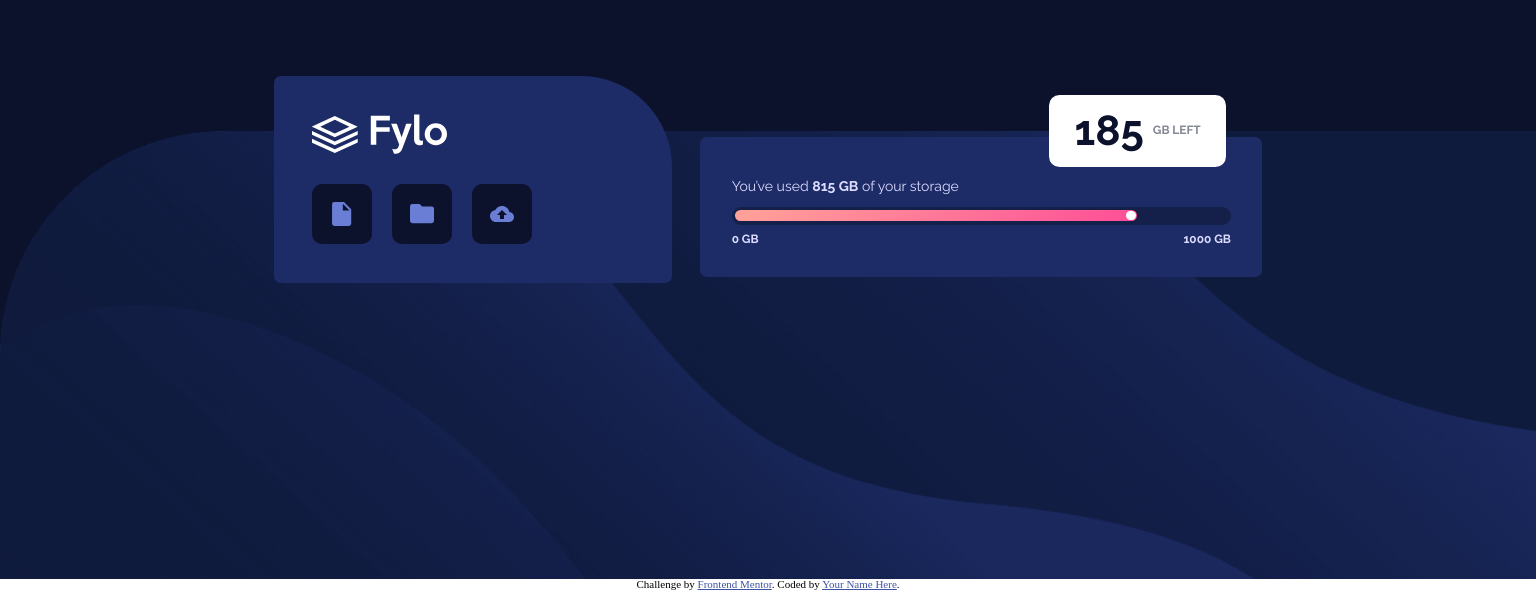
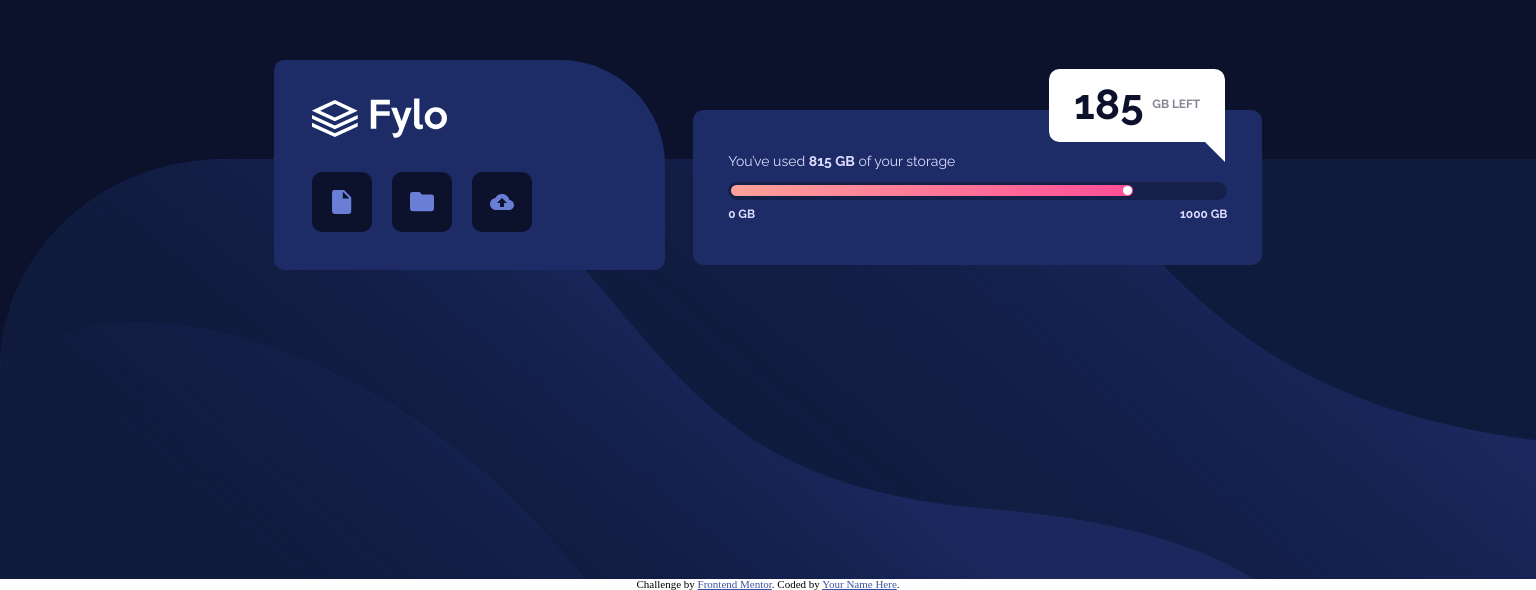
Before and after one commit to 404-azerty/data-storage-component, a plain HTML site: page index.html in a window 1536 px wide. Shown: the part 221-811 px from the top of the page. Drawn offline with Linux system fonts and the light colour scheme.

Commit message:
desktop ok

```diff
--- a/style.css
+++ b/style.css
@@ -290,30 +290,34 @@ article:last-child #size-indicator #progress-min-max {
   /* General */
   main {
     background: no-repeat url('./images/bg-desktop.png') var(--very-dark-blue) bottom right;
-    background-size: 100vw;
+    background-size: 100% 52.5%;
     flex-direction: row;
   }
 
   article {
     width: auto;
+    border-radius: 0.75em;
   }
 
   /* First article */
 
   article:first-child {
     padding: 2.75em;
-    padding-right: 10em;
-    margin: 0;
-    margin-right: 2em;
+    padding-right: 9.5em;
+    margin: 0 2em 2em 0;
+    border-top-right-radius: 7.5em;
+  }
+
+  article:first-child div {
+    margin-top: 2.25em;
   }
 
   /* Last article */
 
   article:last-child {
     width: 32.5vw;
-    padding: 2.25em;
-    padding-top: 3em;
-    margin-top: 4em;
+    padding: 3.125em 2.5em;
+    margin-top: 1.25em;
   }
 
   /* Bubble */
@@ -322,11 +326,25 @@ article:last-child #size-indicator #progress-min-max {
     bottom: initial;
     left: initial;
     right: 6.5%;
-    top: -30%;
+    top: -27%;
     transform: none;
+    border-radius: 0.75em 0.75em 0em 0.75em;
   }
 
-  /* TODO: triangle bubble */
+  article:last-child #size-available::after {
+    content: '';
+    position: absolute;
+    bottom: 0;
+    right: 0;
+    width: 0;
+    height: 0;
+    border: 20px solid transparent;
+    border-top-color: white;
+    border-bottom: 0;
+    border-right: 0;
+    margin-left: -10px;
+    margin-bottom: -20px;
+  }
 
   /* Sentence */
 
@@ -334,14 +352,3 @@ article:last-child #size-indicator #progress-min-max {
     text-align: left;
   }
 }
-
-/*
-
-article:last-child #size-indicator p {
-  text-align: center;
-  margin-bottom: 1em;
-}
-
-article:last-child #size-indicator p #size-used {
-  font-weight: var(--font-weight-bold);
-} */
```
